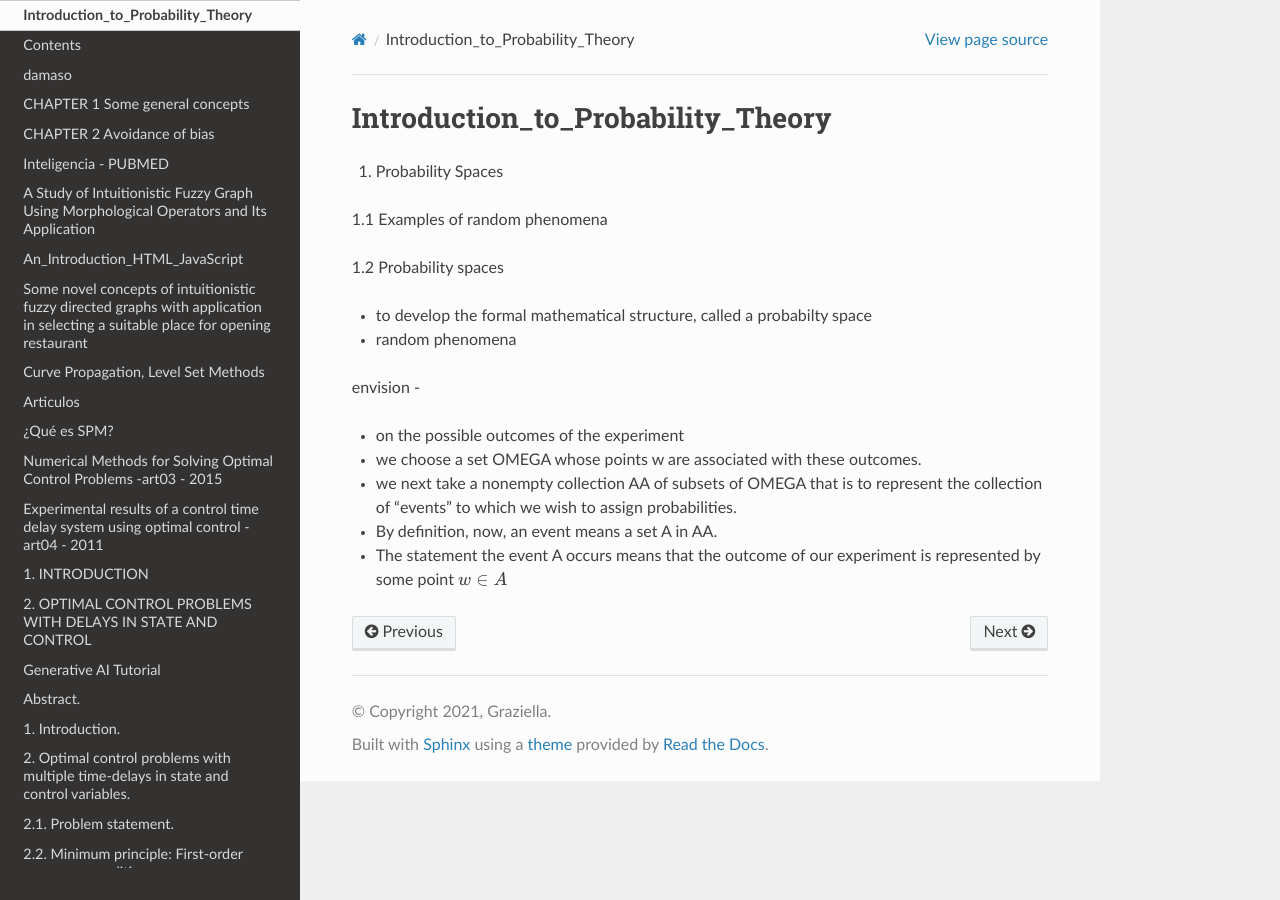
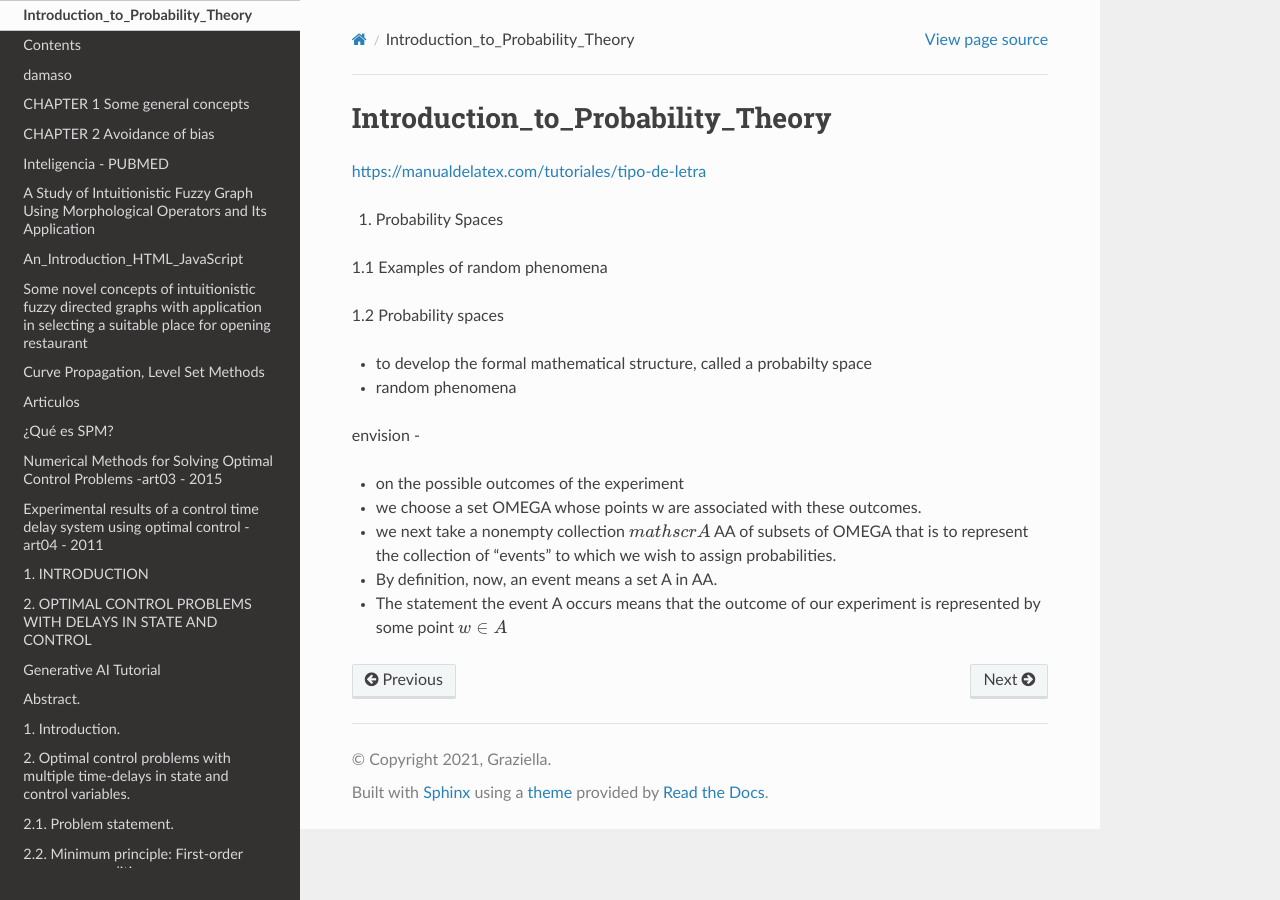
Before and after one commit to matecom57/santosg57-articulostesis, a Sphinx documentation site: the page built from docs/source/Introduction_to_Probability_Theory.rst, in a window 1280 px wide. Built offline with Sphinx 7.4.7 and the Read the Docs theme 3.1.0, drawn with Linux system fonts in a browser that asks for light colours.

```diff
--- a/docs/source/Introduction_to_Probability_Theory.rst
+++ b/docs/source/Introduction_to_Probability_Theory.rst
@@ -1,5 +1,7 @@
 Introduction_to_Probability_Theory
 ==================================
+
+https://manualdelatex.com/tutoriales/tipo-de-letra
 
 1. Probability Spaces
 
@@ -14,6 +16,6 @@ envision -
 
 * on the possible outcomes of the experiment
 * we choose a set OMEGA whose points w are associated with these outcomes.
-* we next take a nonempty collection AA of subsets of OMEGA that is to represent the collection of "events" to which we wish to assign probabilities.
+* we next take a nonempty collection :math:`mathscr{A}` AA of subsets of OMEGA that is to represent the collection of "events" to which we wish to assign probabilities.
 * By definition, now, an event means a set A in AA.
 * The statement the event A occurs means that the outcome of our experiment is represented by some point :math:`w \in A`
```
